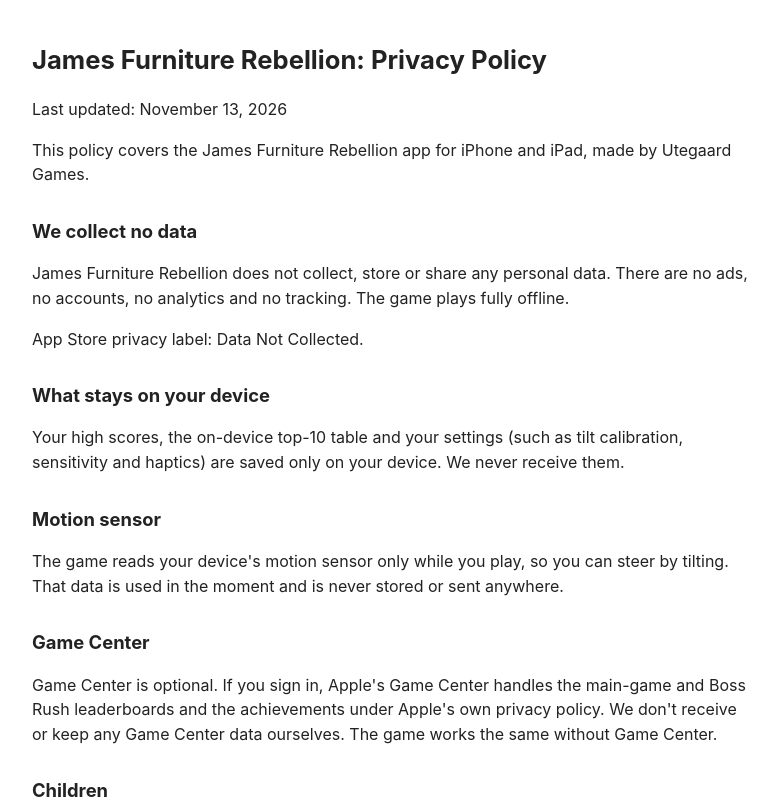
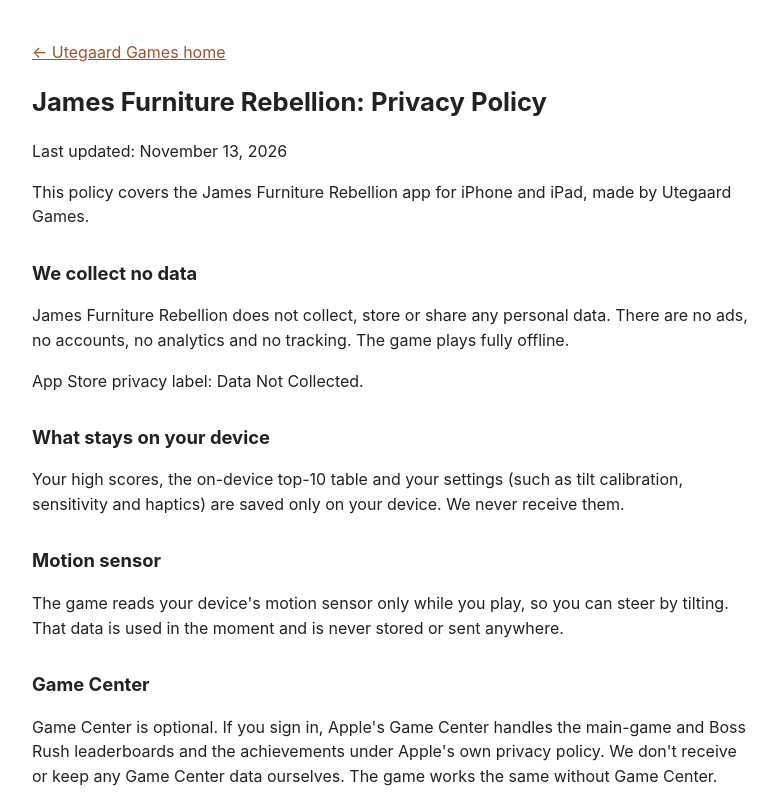
Before and after one commit to eliasu-spec/utegaard-games-website, a plain HTML site: page jfr/privacy/index.html in a window 1280 px wide. Shown: the top 808 px of the page, without its empty margins (248-1025 px from the left). Drawn offline with Linux system fonts and the light colour scheme.

Commit message:
JFR privacy/support: add home link to utegaardgames.com root (staged, not on main)

```diff
--- a/jfr/privacy/index.html
+++ b/jfr/privacy/index.html
@@ -3,6 +3,7 @@
 <title>James Furniture Rebellion: Privacy Policy | Utegaard Games</title>
 <style>body{font-family:-apple-system,system-ui,sans-serif;max-width:720px;margin:40px auto;padding:0 20px;line-height:1.55;color:#222}h1{font-size:1.6em}h2{font-size:1.15em;margin-top:1.6em}a{color:#a0522d}</style></head>
 <body>
+<nav><a href="/">&larr; Utegaard Games home</a></nav>
 <h1>James Furniture Rebellion: Privacy Policy</h1>
 <p>Last updated: November 13, 2026</p>
 <p>This policy covers the James Furniture Rebellion app for iPhone and iPad, made by Utegaard Games.</p>
```
Also changed, not shown: jfr/support/index.html (+1 -0 lines).
